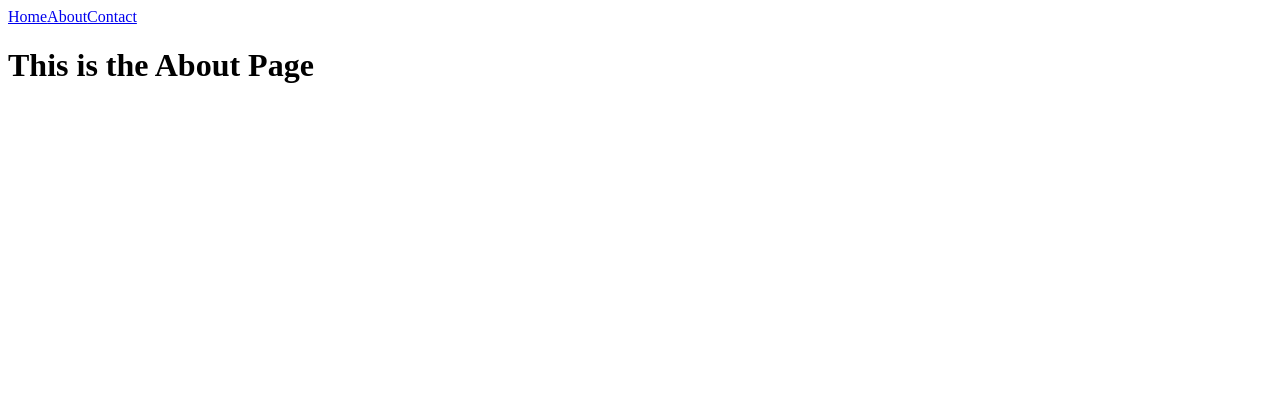
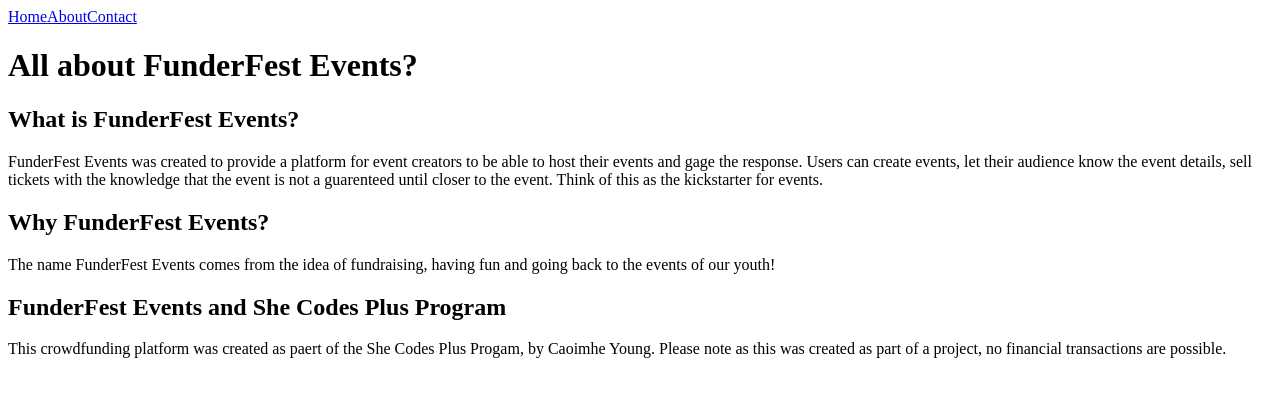
Before and after one commit to caoimhejyoti/funderfest-frontend, a React (Vite) app: page /about in a window 1280 px wide. Shown: the top 396 px of the page. Built offline with nearby package versions, Linux system fonts and the light colour scheme.

Commit message:
adding about page text

```diff
--- a/src/pages/AboutPage.jsx
+++ b/src/pages/AboutPage.jsx
@@ -1,7 +1,26 @@
 function AboutPage() {
   return (
     <>
-      <h1>This is the About Page</h1>
+      <h1>All about FunderFest Events?</h1>
+      <h2>What is FunderFest Events?</h2>
+      <p>
+        FunderFest Events was created to provide a platform for event creators
+        to be able to host their events and gage the response. Users can create
+        events, let their audience know the event details, sell tickets with the
+        knowledge that the event is not a guarenteed until closer to the event.
+        Think of this as the kickstarter for events.
+      </p>
+      <h2>Why FunderFest Events?</h2>
+      <p>
+        The name FunderFest Events comes from the idea of fundraising, having
+        fun and going back to the events of our youth!
+      </p>
+      <h2>FunderFest Events and She Codes Plus Program</h2>
+      <p>
+        This crowdfunding platform was created as paert of the She Codes Plus
+        Progam, by Caoimhe Young. Please note as this was created as part of a
+        project, no financial transactions are possible.
+      </p>
     </>
   );
 }
```
